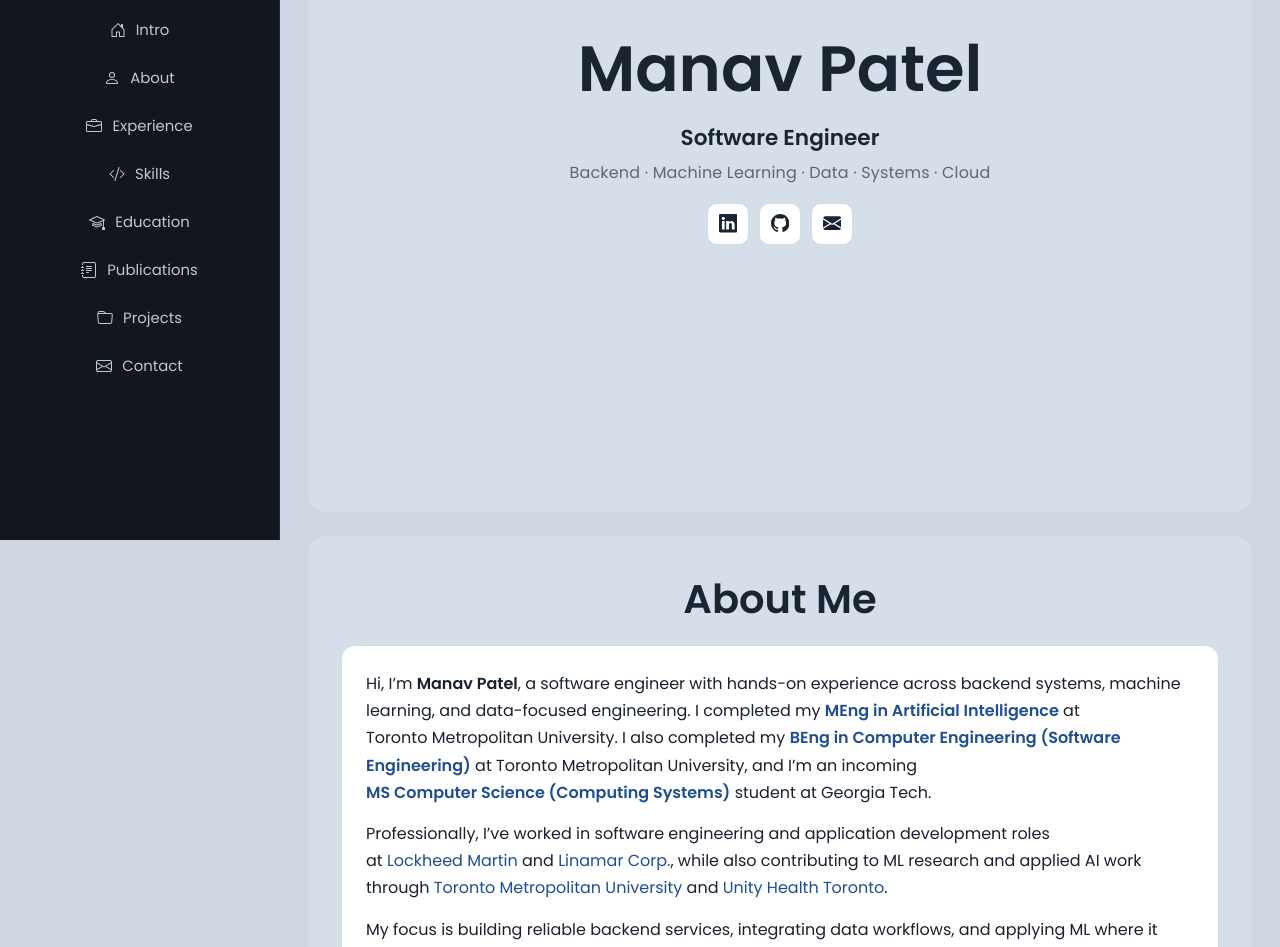
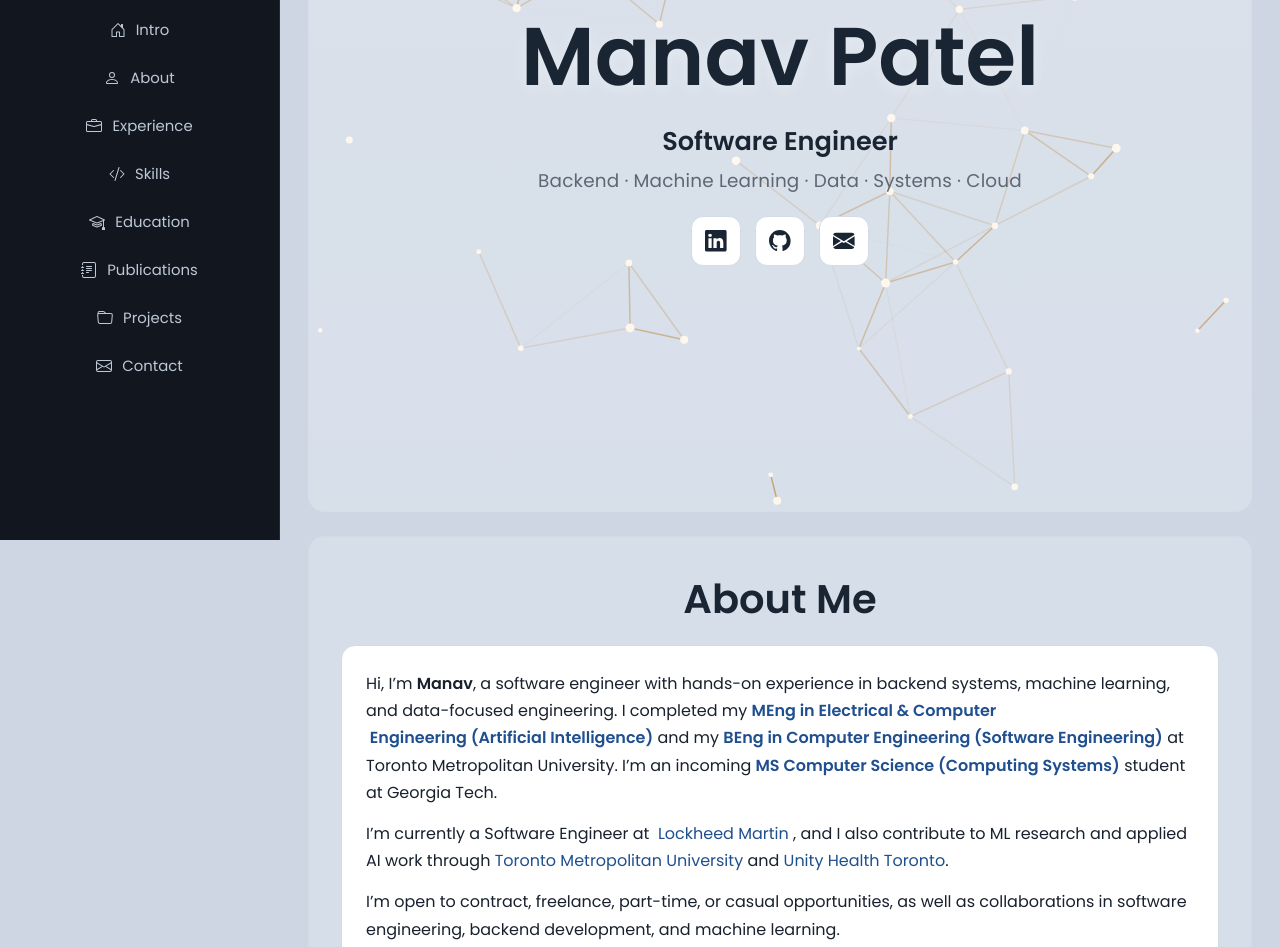
Before and after one commit to mpat247/manavpatel.github.io, a React (Vite) app: page / in a window 1280 px wide. Shown: the part 260-1207 px from the top of the page. Built offline with nearby package versions, Linux system fonts and the light colour scheme.

Commit message:
design, projects left

```diff
--- a/src/components/About/AboutComponent.jsx
+++ b/src/components/About/AboutComponent.jsx
@@ -14,17 +14,20 @@ export default function AboutComponent() {
         <div className="about-text-panel">
           <div className="about-text">
             <p>
-              Hi, I’m <strong>Manav&nbsp;Patel</strong>, a software engineer
-              with hands-on experience across backend systems, machine learning,
-              and data-focused engineering. I completed my{" "}
+              Hi, I’m <strong>Manav</strong>, a software engineer with hands-on
+              experience in backend systems, machine learning, and data-focused
+              engineering. I completed my{" "}
               <a
                 href="https://www.torontomu.ca/engineering-architectural-science/programs/graduate-programs/electrical-computer-engineering-graduate-programs/"
                 target="_blank"
                 rel="noreferrer"
               >
-                <strong>MEng&nbsp;in&nbsp;Artificial&nbsp;Intelligence</strong>
+                <strong>
+                  MEng&nbsp;in&nbsp;Electrical&nbsp;&amp;&nbsp;Computer
+                  &nbsp;Engineering&nbsp;(Artificial&nbsp;Intelligence)
+                </strong>
               </a>{" "}
-              at Toronto&nbsp;Metropolitan&nbsp;University. I also completed my{" "}
+              and my{" "}
               <a
                 href="https://www.torontomu.ca/programs/undergraduate/computer-engineering/"
                 target="_blank"
@@ -35,7 +38,7 @@ export default function AboutComponent() {
                   Engineering)
                 </strong>
               </a>{" "}
-              at Toronto&nbsp;Metropolitan&nbsp;University, and I’m an incoming{" "}
+              at Toronto&nbsp;Metropolitan&nbsp;University. I’m an incoming{" "}
               <a
                 href="https://www.omscs.gatech.edu/specialization-computing-systems"
                 target="_blank"
@@ -49,8 +52,7 @@ export default function AboutComponent() {
             </p>
 
             <p>
-              Professionally, I’ve worked in software engineering and
-              application development roles at&nbsp;
+              I’m currently a Software Engineer at &nbsp;
               <a
                 href="https://www.lockheedmartin.com/en-ca/"
                 target="_blank"
@@ -58,16 +60,7 @@ export default function AboutComponent() {
               >
                 Lockheed&nbsp;Martin
               </a>{" "}
-              and&nbsp;
-              <a
-                href="https://www.linamar.com//"
-                target="_blank"
-                rel="noreferrer"
-              >
-                Linamar&nbsp;Corp.
-              </a>
-              , while also contributing to ML research and applied AI work
-              through{" "}
+              , and I also contribute to ML research and applied AI work through{" "}
               <a
                 href="https://www.torontomu.ca"
                 target="_blank"
@@ -87,18 +80,13 @@ export default function AboutComponent() {
             </p>
 
             <p>
-              My focus is building reliable backend services, integrating data
-              workflows, and applying ML where it creates practical value.
+              I’m open to contract, freelance, part-time, or casual
+              opportunities, as well as collaborations in software engineering,
+              backend development, and machine learning.
             </p>
 
             <p>
-              I’m currently open to contract/part-time/casual opportunities and
-              collaborations in software engineering, backend development, and
-              machine learning.
-            </p>
-
-            <p>
-              Feel free to reach me at&nbsp;
+              Feel free to reach out at&nbsp;
               <a href="mailto:manav1.patel@torontomu.ca">
                 manav1.patel@torontomu.ca
               </a>
--- a/src/components/Experience/ExperienceComponent.jsx
+++ b/src/components/Experience/ExperienceComponent.jsx
@@ -115,7 +115,10 @@ const experienceItems = [
     period: "May 2023 – Aug 2023",
     team: "Enablement Operations",
     skills: "Full Stack Development · DevOps · Automation",
-    projects: ["Internal Automation Tools"],
+    projects: [
+      "Workflow Management Portal (WMP)",
+      "Process Execution Platform (PEP)",
+    ],
     points: [
       "Enhanced ERP tools for 1,500+ employees across 6 facilities, improving reliability by 30% through optimized APIs and supply chain workflows.",
       "Developed ASP.NET and Kendo UI dashboards, resolving user-reported issues and driving a 25% efficiency gain across internal operations.",
@@ -132,6 +135,7 @@ const experienceItems = [
     period: "Sep 2022 – Apr 2023",
     team: "Rotary & Mission Systems - Training & Sustainment",
     skills: "Backend Development · Relational Databases · NLP",
+    projects: ["Emergency Response Tool", "Training Needs Analysis Platform"],
     points: [
       "Built REST APIs with Express.js and designed PostgreSQL schemas for a submarine emergency response platform and an internal training system.",
       "Designed an NLP pipeline to convert training manuals into structured KSA data, reducing manual parsing and accelerating training development.",
--- a/src/components/Hero/HeroComponent.css
+++ b/src/components/Hero/HeroComponent.css
@@ -1,24 +1,55 @@
 .hero-section {
+  position: relative;
+  isolation: isolate;
+  overflow: hidden;
   display: flex;
   justify-content: center;
   align-items: center;
   min-height: calc(100dvh - 56px);
   padding: 24px 24px;
+  background: var(--panel-bg);
+}
+
+#hero.hero-section {
+  border-color: var(--panel-bg);
+}
+
+.hero-network-canvas {
+  position: absolute;
+  inset: 0;
+  width: 100%;
+  height: 100%;
+  z-index: 0;
+}
+
+.hero-network-overlay {
+  position: absolute;
+  inset: 0;
+  z-index: 1;
+  background: linear-gradient(
+    180deg,
+    rgba(255, 255, 255, 0.1),
+    rgba(255, 255, 255, 0.04)
+  );
 }
 
 .hero-main {
+  position: relative;
+  z-index: 2;
   padding: 0;
   display: grid;
-  gap: 18px;
+  gap: 22px;
   justify-items: center;
   text-align: center;
+  max-width: 920px;
 }
 
 .hero-title {
   margin: 0;
-  font-size: clamp(2.3rem, 5.2vw, 4rem);
+  font-size: clamp(2.9rem, 6.4vw, 5.2rem);
   line-height: 1.05;
   color: var(--secondary-color);
+  text-shadow: 0 3px 14px rgba(255, 255, 255, 0.35);
 }
 
 .hero-subtitle {
@@ -28,28 +59,28 @@
 
 .hero-role-title {
   margin: 0;
-  font-size: clamp(1.05rem, 1.9vw, 1.35rem);
+  font-size: clamp(1.2rem, 2.2vw, 1.6rem);
   font-weight: 600;
   color: var(--secondary-color);
 }
 
 .hero-role-tags {
   margin: 0;
-  font-size: clamp(0.85rem, 1.25vw, 1rem);
+  font-size: clamp(0.95rem, 1.45vw, 1.15rem);
   letter-spacing: 0.01em;
   color: var(--text-muted);
 }
 
 .hero-icons {
   display: flex;
-  gap: 10px;
+  gap: 14px;
   justify-content: center;
 }
 
 .hero-icon {
-  width: 42px;
-  height: 42px;
-  border-radius: 10px;
+  width: 50px;
+  height: 50px;
+  border-radius: 12px;
   border: 1px solid var(--border-color);
   display: grid;
   place-items: center;
@@ -59,7 +90,7 @@
     border-color 0.2s,
     color 0.2s,
     background 0.2s;
-  font-size: 1.15rem;
+  font-size: 1.35rem;
 }
 
 .hero-icon:hover {
@@ -77,6 +108,6 @@
   }
 
   .hero-main {
-    gap: 14px;
+    gap: 16px;
   }
 }
--- a/src/components/Hero/HeroComponent.jsx
+++ b/src/components/Hero/HeroComponent.jsx
@@ -1,9 +1,156 @@
 import "./HeroComponent.css";
+import { useEffect, useRef } from "react";
 import { BsLinkedin, BsGithub, BsEnvelopeFill } from "react-icons/bs";
 
 export default function HeroComponent() {
+  const sectionRef = useRef(null);
+  const canvasRef = useRef(null);
+
+  useEffect(() => {
+    const sectionEl = sectionRef.current;
+    const canvasEl = canvasRef.current;
+
+    if (!sectionEl || !canvasEl) {
+      return undefined;
+    }
+
+    const ctx = canvasEl.getContext("2d");
+    if (!ctx) {
+      return undefined;
+    }
+
+    let width = 0;
+    let height = 0;
+    let dpr = 1;
+    let frameId = 0;
+    const nodes = [];
+    const pointer = { x: 0, y: 0, active: false };
+
+    const spawnNode = () => {
+      const speed = 0.1 + Math.random() * 0.45;
+      const angle = Math.random() * Math.PI * 2;
+
+      return {
+        x: Math.random() * width,
+        y: Math.random() * height,
+        vx: Math.cos(angle) * speed,
+        vy: Math.sin(angle) * speed,
+        radius: 2.1 + Math.random() * 2.6,
+      };
+    };
+
+    const resize = () => {
+      const rect = sectionEl.getBoundingClientRect();
+      width = Math.max(1, rect.width);
+      height = Math.max(1, rect.height);
+      dpr = window.devicePixelRatio || 1;
+
+      canvasEl.width = Math.round(width * dpr);
+      canvasEl.height = Math.round(height * dpr);
+      canvasEl.style.width = `${width}px`;
+      canvasEl.style.height = `${height}px`;
+      ctx.setTransform(dpr, 0, 0, dpr, 0, 0);
+
+      const area = width * height;
+      const nodeCount = Math.max(34, Math.min(95, Math.round(area / 18000)));
+      nodes.length = 0;
+
+      for (let i = 0; i < nodeCount; i += 1) {
+        nodes.push(spawnNode());
+      }
+    };
+
+    const draw = () => {
+      ctx.clearRect(0, 0, width, height);
+
+      for (let i = 0; i < nodes.length; i += 1) {
+        const node = nodes[i];
+        node.x += node.vx;
+        node.y += node.vy;
+
+        if (node.x <= 0 || node.x >= width) node.vx *= -1;
+        if (node.y <= 0 || node.y >= height) node.vy *= -1;
+
+        if (pointer.active) {
+          const dx = node.x - pointer.x;
+          const dy = node.y - pointer.y;
+          const distSq = dx * dx + dy * dy;
+          const repelDist = 130;
+
+          if (distSq > 0 && distSq < repelDist * repelDist) {
+            const dist = Math.sqrt(distSq);
+            const push = (repelDist - dist) / repelDist;
+            node.x += (dx / dist) * push * 1.2;
+            node.y += (dy / dist) * push * 1.2;
+          }
+        }
+      }
+
+      for (let i = 0; i < nodes.length; i += 1) {
+        const a = nodes[i];
+
+        for (let j = i + 1; j < nodes.length; j += 1) {
+          const b = nodes[j];
+          const dx = a.x - b.x;
+          const dy = a.y - b.y;
+          const distance = Math.sqrt(dx * dx + dy * dy);
+          const maxDistance = 145;
+
+          if (distance < maxDistance) {
+            const alpha = (1 - distance / maxDistance) * 0.72;
+            ctx.strokeStyle = `rgba(188, 116, 27, ${alpha})`;
+            ctx.lineWidth = 1.45;
+            ctx.beginPath();
+            ctx.moveTo(a.x, a.y);
+            ctx.lineTo(b.x, b.y);
+            ctx.stroke();
+          }
+        }
+
+        ctx.fillStyle = "rgba(255, 248, 236, 0.96)";
+        ctx.beginPath();
+        ctx.arc(a.x, a.y, a.radius, 0, Math.PI * 2);
+        ctx.fill();
+      }
+
+      frameId = window.requestAnimationFrame(draw);
+    };
+
+    const handlePointerMove = (event) => {
+      const rect = sectionEl.getBoundingClientRect();
+      pointer.x = event.clientX - rect.left;
+      pointer.y = event.clientY - rect.top;
+      pointer.active = true;
+    };
+
+    const handlePointerLeave = () => {
+      pointer.active = false;
+    };
+
+    resize();
+    draw();
+
+    window.addEventListener("resize", resize);
+    sectionEl.addEventListener("pointermove", handlePointerMove);
+    sectionEl.addEventListener("pointerleave", handlePointerLeave);
+
+    return () => {
+      window.removeEventListener("resize", resize);
+      sectionEl.removeEventListener("pointermove", handlePointerMove);
+      sectionEl.removeEventListener("pointerleave", handlePointerLeave);
+      window.cancelAnimationFrame(frameId);
+    };
+  }, []);
+
   return (
-    <section id="hero" className="hero-section">
+    <section id="hero" className="hero-section" ref={sectionRef}>
+      <canvas
+        ref={canvasRef}
+        className="hero-network-canvas"
+        aria-hidden="true"
+      />
+      <div className="hero-network-overlay" aria-hidden="true" />
+
       <div className="hero-main">
         <h2 className="hero-title">Manav&nbsp;Patel</h2>
 
```
